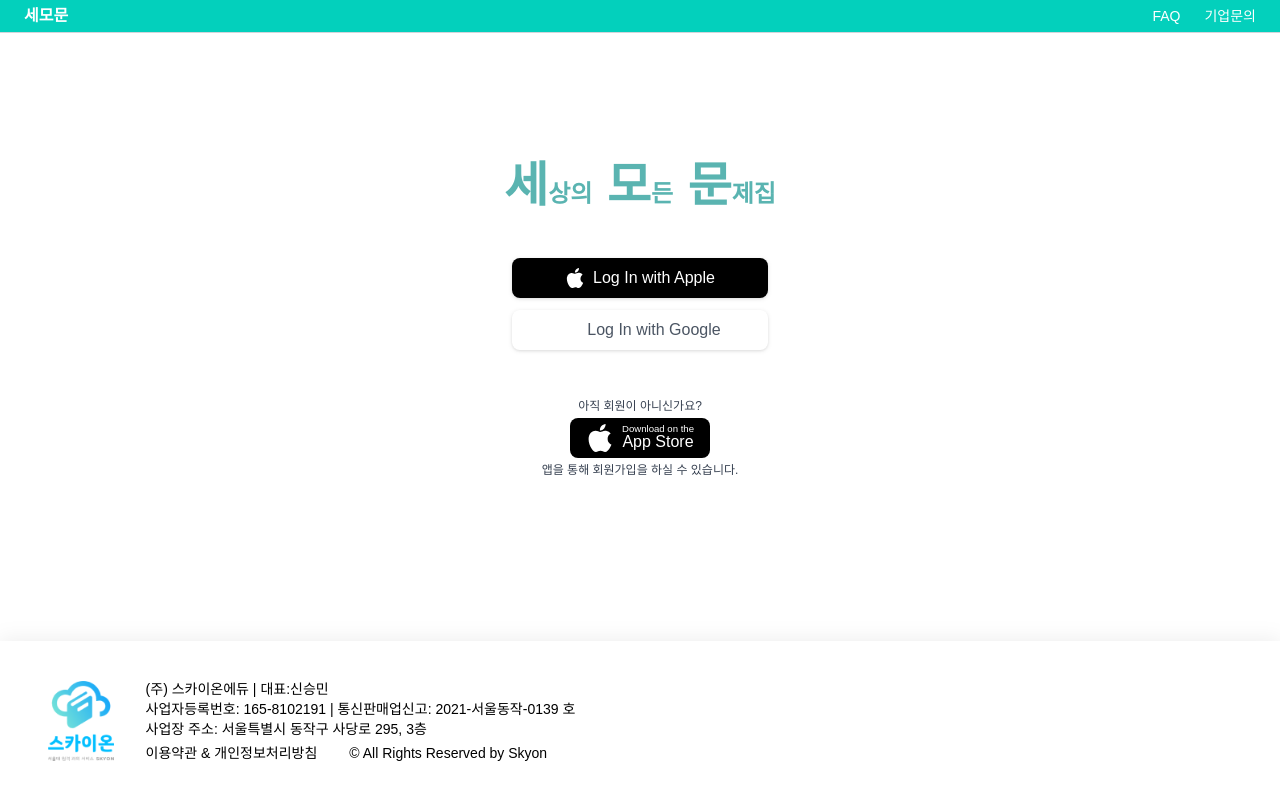
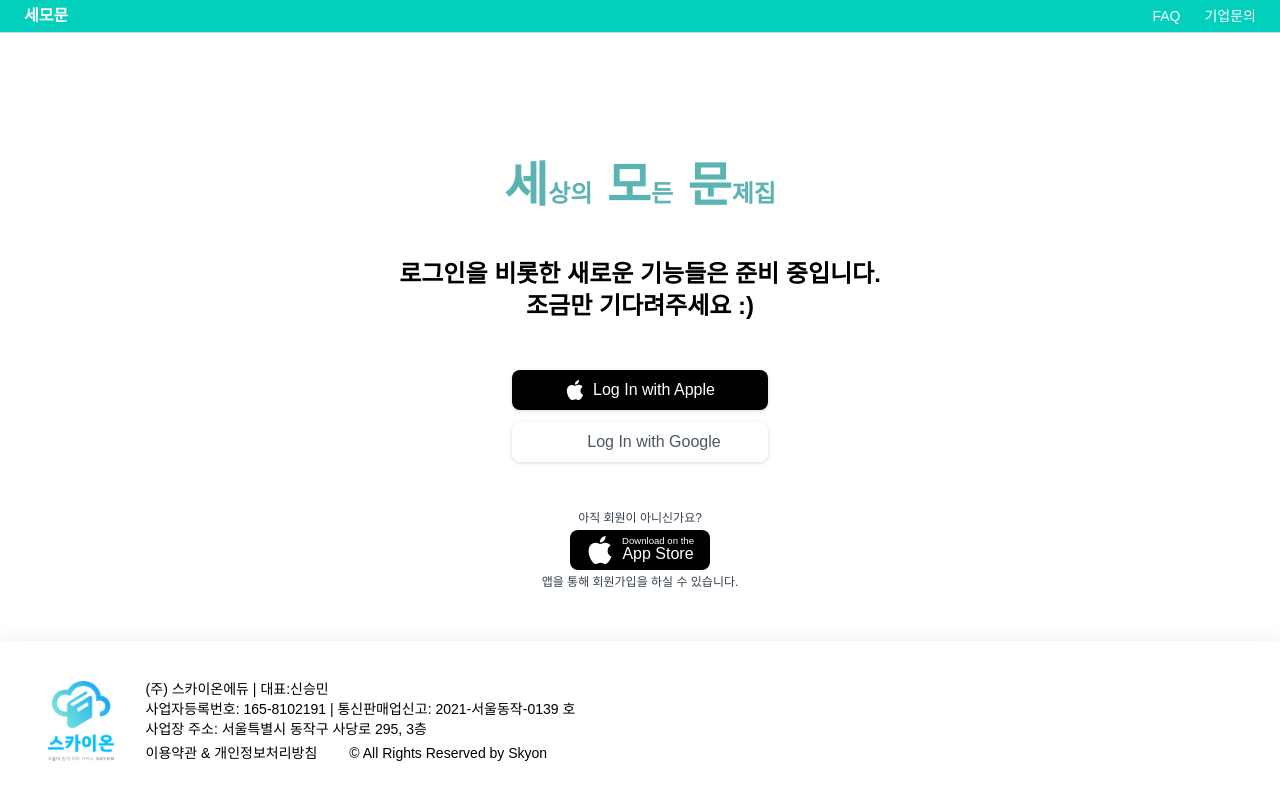
Before and after one commit to skyon-archive/semomun_web, a React (Create React App) app: page /login in a window 1280 px wide. Built offline with nearby package versions, Linux system fonts and the light colour scheme; no server answers; some icons are missing; what react-ridge-state would draw is missing.

Commit message:
로그인 페이지에 문구 추가

```diff
--- a/package.json
+++ b/package.json
@@ -16,7 +16,7 @@
     "react-google-login": "^5.2.2",
     "react-id-generator": "^3.0.2",
     "react-query": "^3.34.7",
-    "react-ridge-state": "^4.2.8",
+    "react-ridge-state": "^4.2.2",
     "react-router-dom": "^6.2.1",
     "react-scripts": "5.0.0",
     "typescript": "^4.5.4",
--- a/src/pages/LoginPage.tsx
+++ b/src/pages/LoginPage.tsx
@@ -20,6 +20,11 @@ export const LoginPage = () => {
   return (
     <div className="w-full flex flex-col items-center">
       <Semomun className="mt-32 mb-12" />
+      <h2 className="font-bold text-2xl mb-12 text-center">
+        로그인을 비롯한 새로운 기능들은 준비 중입니다.
+        <br />
+        조금만 기다려주세요 :)
+      </h2>
       <div className="w-64 flex flex-col space-y-3">
         <button className="flex bg-black rounded-lg w-full h-10 text-white justify-center items-center space-x-2 drop-shadow">
           <Icon.Apple className="w-5 h-5 fill-white" />
@@ -31,7 +36,9 @@ export const LoginPage = () => {
           onSuccess={(response) =>
             googleHandler((response as GoogleLoginResponse).tokenId)
           }
-          onFailure={() => alert("구글 로그인 실패")}
+          onFailure={() => {
+            /*alert("구글 로그인 실패")*/
+          }}
           render={(renderProps) => (
             <button
               className="flex bg-white rounded-lg w-full h-10 text-gray-600 justify-center items-center space-x-2 drop-shadow"
```
Also changed, not shown: 1 other file (tests, documents, lock files or other folders).
